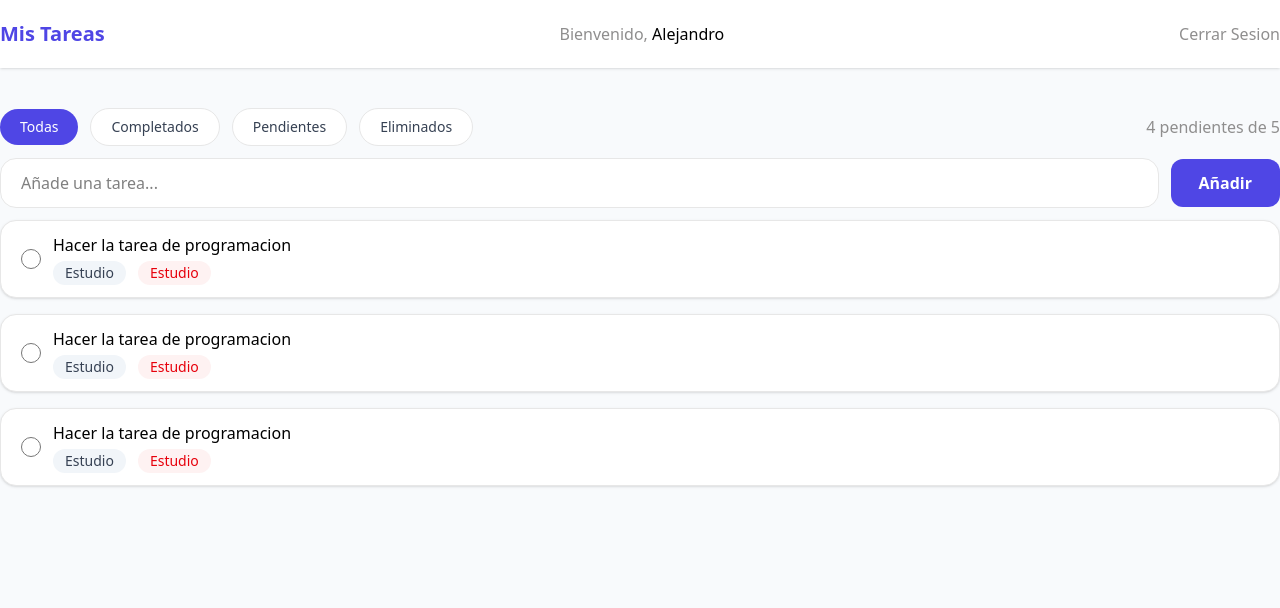
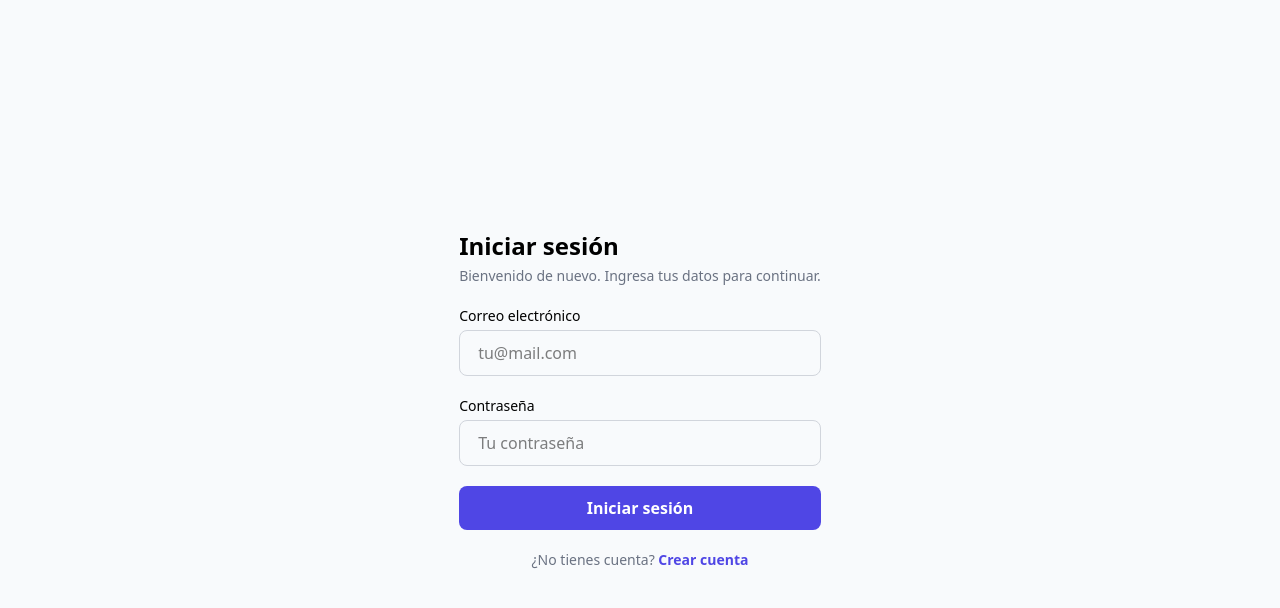
Before and after one commit to asanchezloaiza274-cell/to-do-list, a React (Vite) app in the folder frontend/: page /login in a window 1280 px wide. Shown: the top 608 px of the page. Built offline with nearby package versions, Linux system fonts and the light colour scheme.

Commit message:
Creación y estilos del login

```diff
--- a/frontend/package.json
+++ b/frontend/package.json
@@ -14,6 +14,7 @@
     "@tailwindcss/vite": "^4.3.3",
     "react": "^19.3.1",
     "react-dom": "^19.3.1",
+    "react-router-dom": "^7.18.4",
     "tailwindcss": "^4.3.3"
   },
   "devDependencies": {
--- a/frontend/src/main.tsx
+++ b/frontend/src/main.tsx
@@ -1,11 +1,19 @@
 import '@fontsource-variable/inter'
 import { StrictMode } from 'react'
 import { createRoot } from 'react-dom/client'
+import { BrowserRouter, Navigate, Route, Routes } from 'react-router-dom'
 import './index.css'
 import App from './App.tsx'
+import Login from './pages/Login.tsx'
 
 createRoot(document.getElementById('root')!).render(
   <StrictMode>
-    <App />
+    <BrowserRouter>
+      <Routes>
+        <Route path="/" element={<App />} />
+        <Route path="/login" element={<Login />} />
+        <Route path="*" element={<Navigate to="/" replace />} />
+      </Routes>
+    </BrowserRouter>
   </StrictMode>,
 )
--- /dev/null
+++ b/frontend/src/pages/Login.tsx
@@ -0,0 +1,53 @@
+export default function Login() {
+  return (
+    <div className="flex items-center justify-center h-screen">
+      <div className="flex flex-col gap-5">
+        <div className="flex flex-col gap-1">
+          <h1 className="font-bold text-2xl">Iniciar sesión</h1>
+          <p className="text-gray-500 text-sm">
+            Bienvenido de nuevo. Ingresa tus datos para continuar.
+          </p>
+        </div>
+
+        <div className="flex flex-col gap-1">
+          <label htmlFor="email" className="text-sm">
+            Correo electrónico
+          </label>
+          <input
+            type="email"
+            name="email"
+            id="email"
+            placeholder="tu@mail.com"
+            className="outline-0 border border-gray-300 rounded-lg py-2.5 px-4.5"
+          />
+        </div>
+        <div className="flex flex-col gap-1">
+          <label htmlFor="password" className="text-sm">
+            Contraseña
+          </label>
+          <input
+            type="password"
+            name="password"
+            id="password"
+            placeholder="Tu contraseña"
+            className="outline-0 border border-gray-300 rounded-lg py-2.5 px-4.5"
+          />
+        </div>
+
+        <button
+          type="submit"
+          className="bg-[#4F46E5] text-white font-semibold rounded-lg py-2.5"
+        >
+          Iniciar sesión
+        </button>
+
+        <p className="text-sm text-center text-gray-500">
+          ¿No tienes cuenta?{" "}
+          <a href="" className="text-[#4F46E5] font-semibold">
+            Crear cuenta
+          </a>
+        </p>
+      </div>
+    </div>
+  );
+}
```
Also changed, not shown: 1 other file (tests, documents, lock files or other folders).
